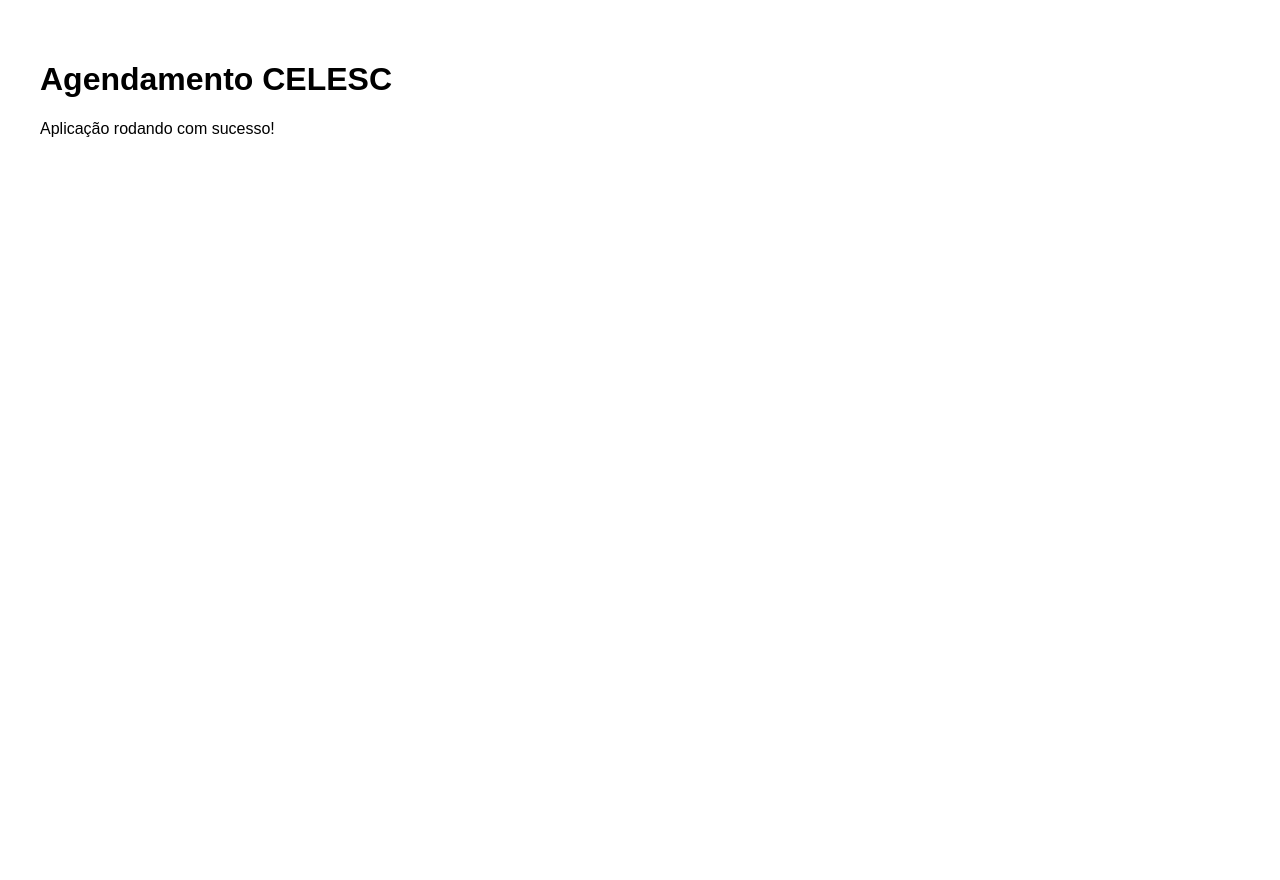
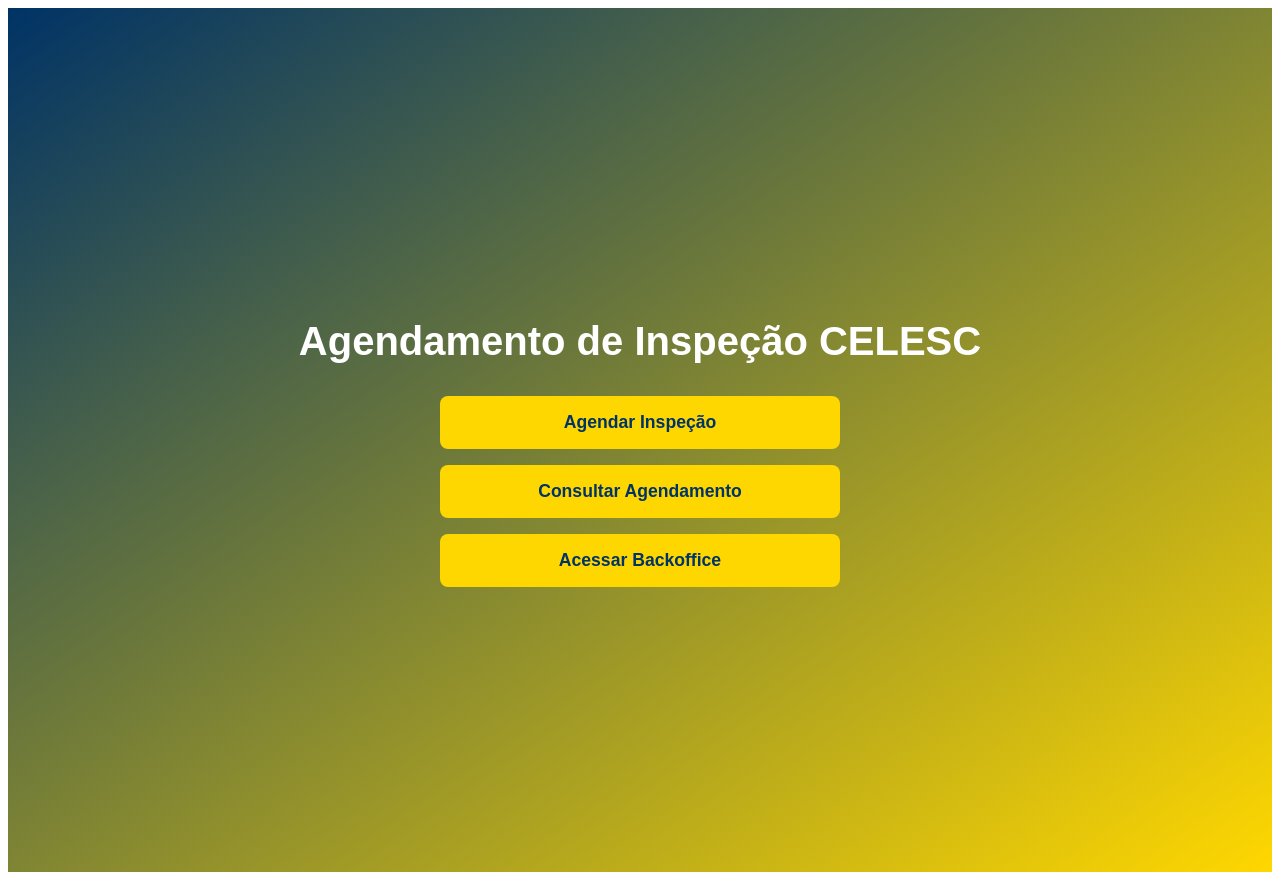
Before and after one commit to AnakRomanov/celesc-agenda, a Next.js app: page / in a window 1280 px wide. Before the commit the page ends 800 px from the top, so only its background shows below. Built offline with nearby package versions, Linux system fonts and the light colour scheme.

Commit message:
Add files via upload

```diff
--- a/pages/index.tsx
+++ b/pages/index.tsx
@@ -1,10 +1,52 @@
-import React from 'react';
+
+import Link from 'next/link'
 
 export default function Home() {
   return (
-    <div style={{ padding: '2rem', fontFamily: 'Arial' }}>
-      <h1>Agendamento CELESC</h1>
-      <p>Aplicação rodando com sucesso!</p>
+    <div style={{
+      minHeight: '100vh',
+      background: 'linear-gradient(to bottom right, #003366, #FFD700)',
+      display: 'flex',
+      flexDirection: 'column',
+      alignItems: 'center',
+      justifyContent: 'center',
+      fontFamily: 'Arial, sans-serif',
+      color: '#003366',
+      padding: '2rem'
+    }}>
+      <h1 style={{ fontSize: '2.5rem', marginBottom: '2rem', color: '#fff' }}>
+        Agendamento de Inspeção CELESC
+      </h1>
+      <div style={{
+        display: 'flex',
+        flexDirection: 'column',
+        gap: '1rem',
+        width: '100%',
+        maxWidth: '400px'
+      }}>
+        <Link href="/agendar">
+          <button style={buttonStyle}>Agendar Inspeção</button>
+        </Link>
+        <Link href="/consulta">
+          <button style={buttonStyle}>Consultar Agendamento</button>
+        </Link>
+        <Link href="/backoffice">
+          <button style={buttonStyle}>Acessar Backoffice</button>
+        </Link>
+      </div>
     </div>
-  );
+  )
 }
+
+const buttonStyle = {
+  padding: '1rem',
+  fontSize: '1.1rem',
+  backgroundColor: '#FFD700',
+  color: '#003366',
+  border: 'none',
+  borderRadius: '8px',
+  cursor: 'pointer',
+  fontWeight: 'bold',
+  transition: 'background 0.3s',
+  width: '100%'
+}
```
